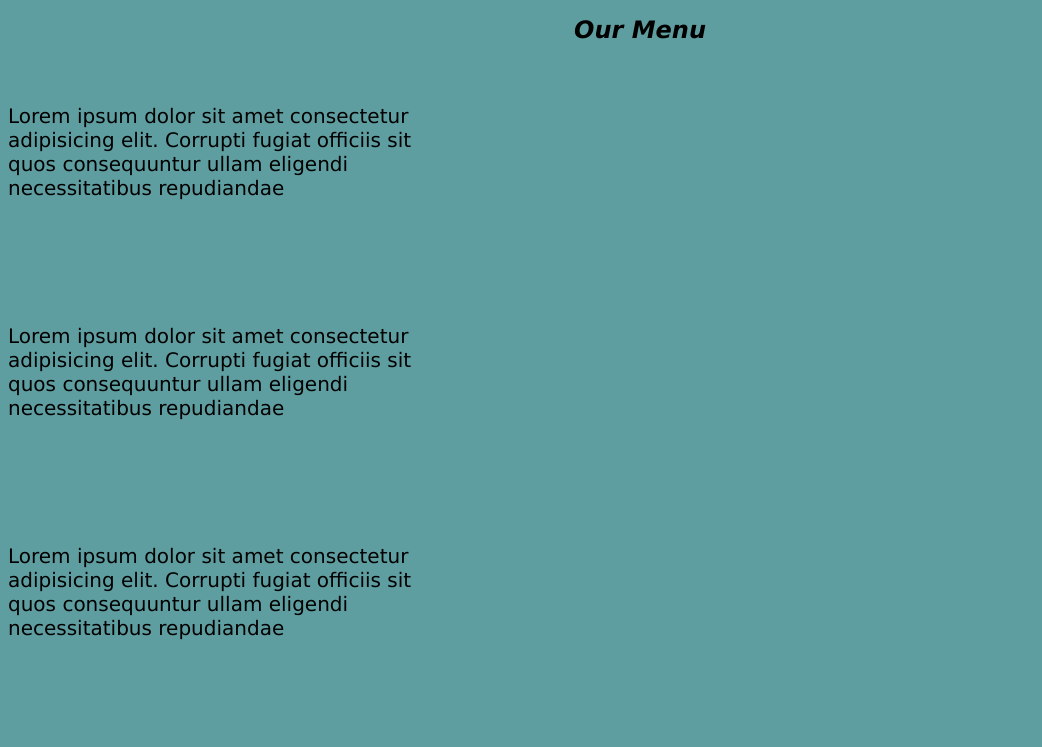
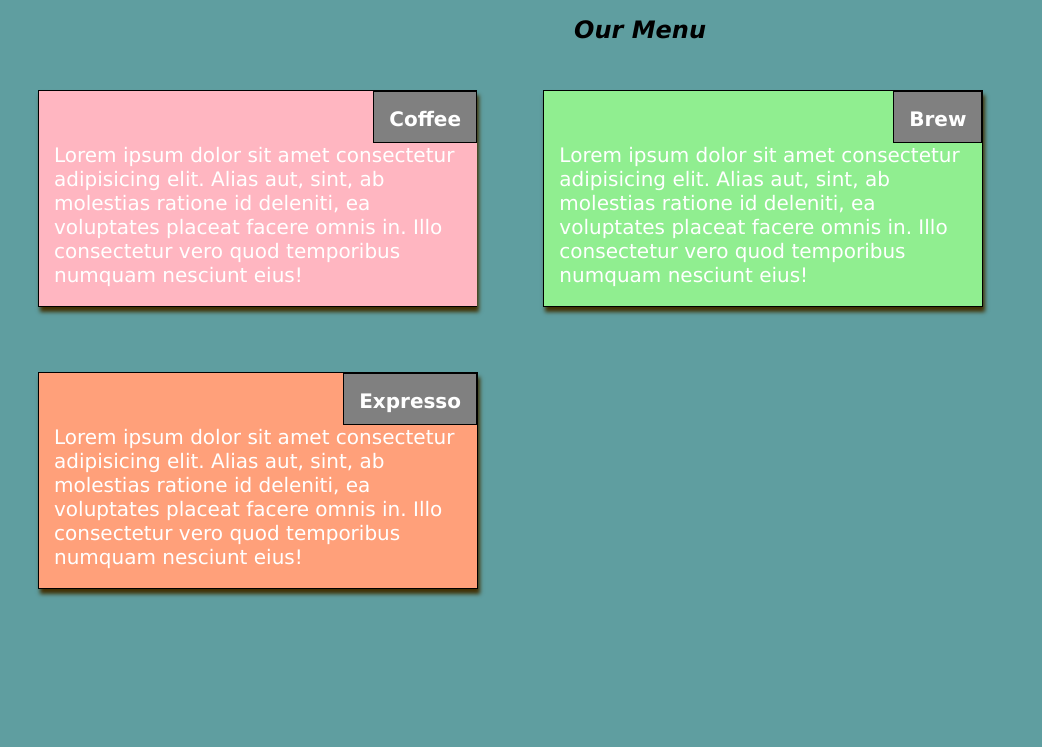
Before and after one commit to kinggsara/assignment1, a plain HTML site: page index.html in a window 1280 px wide. Shown: the whole page, without its empty margins (0-1042 px from the left). Drawn offline with Linux system fonts and the light colour scheme.

Commit message:
Update index.html

```diff
--- a/index.html
+++ b/index.html
@@ -9,16 +9,27 @@
 </head>
 <body>
     <h1>Our Menu</h1>
-    <br>
+    <div class="container">
+        <div class="box1">
+            <div class="nested-box">
+                 <h2 class="coffee">Coffee</h2></div>
+                 <p class="justify">Lorem ipsum dolor sit amet consectetur adipisicing elit. Alias aut, sint, ab molestias ratione id deleniti, ea voluptates placeat facere omnis in. Illo consectetur vero quod temporibus numquam nesciunt eius!</p>
 
-    <p class="special" id="box1">Lorem ipsum dolor sit amet consectetur adipisicing elit. Corrupti fugiat officiis sit quos consequuntur ullam eligendi necessitatibus repudiandae</p>
+       </div>
 
+        <div class="box2">
+         <div class="nested-box">
+                 <h2 class="coffee">Brew</h2> </div>
+                 <p class="justify">Lorem ipsum dolor sit amet consectetur adipisicing elit. Alias aut, sint, ab molestias ratione id deleniti, ea voluptates placeat facere omnis in. Illo consectetur vero quod temporibus numquam nesciunt eius!</p>
 
-    <p class="special" id="box2">Lorem ipsum dolor sit amet consectetur adipisicing elit. Corrupti fugiat officiis sit quos consequuntur ullam eligendi necessitatibus repudiandae</p>
+       </div>
 
+        <div class="box3">
+            <div class="nested-box">
+                 <h2 class="coffee">Expresso</h2></div>
+                 <p class="justify">Lorem ipsum dolor sit amet consectetur adipisicing elit. Alias aut, sint, ab molestias ratione id deleniti, ea voluptates placeat facere omnis in. Illo consectetur vero quod temporibus numquam nesciunt eius! </p>
 
-
-    <p class="special" id="box3">Lorem ipsum dolor sit amet consectetur adipisicing elit. Corrupti fugiat officiis sit quos consequuntur ullam eligendi necessitatibus repudiandae</p>
-
+         </div>
+    </div>
 </body>
 </html>
```
